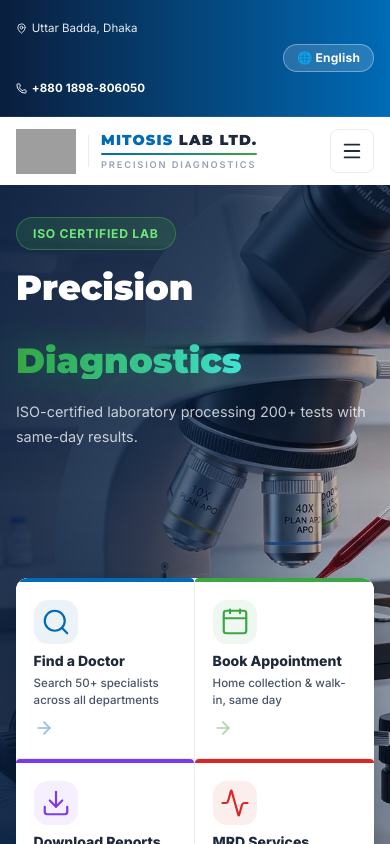
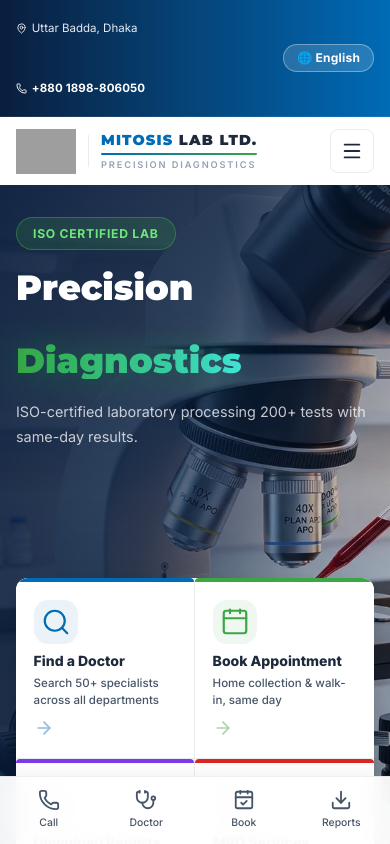
Before and after one commit to jhabir6857-ctrl/Mitosis, a Next.js app: page / in a window 390 px wide. Shown: the top 844 px of the page. Built offline with nearby package versions, Linux system fonts and the light colour scheme; grey boxes are pictures that could not be loaded.

Commit message:
feat: add app-like mobile bottom navigation bar

```diff
--- a/app/globals.css
+++ b/app/globals.css
@@ -920,6 +920,12 @@ button, a, [role="button"] {
   }
 }
 
+@media (max-width: 768px) {
+  body {
+    padding-bottom: 70px; /* Space for MobileBottomNav */
+  }
+}
+
 /* Mobile */
 @media (max-width: 560px) {
   .hero-image-section {
--- a/app/layout.tsx
+++ b/app/layout.tsx
@@ -3,6 +3,7 @@ import "./globals.css";
 import Navigation from "@/components/Navigation";
 import Footer from "@/components/Footer";
 import StickySidebar from "@/components/StickySidebar";
+import MobileBottomNav from "@/components/MobileBottomNav";
 
 export const metadata: Metadata = {
   title: {
@@ -66,6 +67,7 @@ export default function RootLayout({
         <main>{children}</main>
         <Footer />
         <StickySidebar />
+        <MobileBottomNav />
       </body>
     </html>
   );
--- /dev/null
+++ b/components/MobileBottomNav.tsx
@@ -0,0 +1,137 @@
+"use client";
+
+import React, { useEffect, useState, useRef } from "react";
+import Link from "next/link";
+import { usePathname } from "next/navigation";
+import { Phone, Stethoscope, CalendarCheck, Download } from "lucide-react";
+
+export default function MobileBottomNav() {
+  const pathname = usePathname();
+  const [visible, setVisible] = useState(false);
+  const [scrolling, setScrolling] = useState(false);
+  const scrollTimer = useRef<ReturnType<typeof setTimeout> | null>(null);
+
+  // Fade in on load
+  useEffect(() => {
+    const t = setTimeout(() => setVisible(true), 500);
+    return () => clearTimeout(t);
+  }, []);
+
+  // Hide when scrolling
+  useEffect(() => {
+    const handleScroll = () => {
+      setScrolling(true);
+      if (scrollTimer.current) clearTimeout(scrollTimer.current);
+      scrollTimer.current = setTimeout(() => {
+        setScrolling(false);
+      }, 500);
+    };
+    window.addEventListener("scroll", handleScroll, { passive: true });
+    return () => {
+      window.removeEventListener("scroll", handleScroll);
+      if (scrollTimer.current) clearTimeout(scrollTimer.current);
+    };
+  }, []);
+
+  const navItems = [
+    {
+      label: "Call",
+      icon: <Phone size={22} />,
+      href: "tel:+8801898806050",
+      color: "var(--color-primary)",
+      isExternal: true,
+    },
+    {
+      label: "Doctor",
+      icon: <Stethoscope size={22} />,
+      href: "/doctors",
+      color: "#8b5cf6", // Purple
+    },
+    {
+      label: "Book",
+      icon: <CalendarCheck size={22} />,
+      href: "/appointment",
+      color: "#10b981", // Green
+    },
+    {
+      label: "Reports",
+      icon: <Download size={22} />,
+      href: "/portal/login",
+      color: "#0ea5e9", // Light blue
+    },
+  ];
+
+  return (
+    <div
+      className="flex md:hidden"
+      style={{
+        position: "fixed",
+        bottom: 0,
+        left: 0,
+        right: 0,
+        zIndex: 998,
+        background: "rgba(255,255,255,0.95)",
+        backdropFilter: "blur(12px)",
+        WebkitBackdropFilter: "blur(12px)",
+        borderTop: "1px solid rgba(0,0,0,0.06)",
+        boxShadow: "0 -4px 20px rgba(0,0,0,0.05)",
+        paddingBottom: "env(safe-area-inset-bottom, 0px)", // For iOS home bar
+        transform: !visible || scrolling ? "translateY(120%)" : "translateY(0)",
+        transition: scrolling
+          ? "transform 250ms cubic-bezier(0.4, 0, 1, 1)"
+          : "transform 500ms cubic-bezier(0.34, 1.56, 0.64, 1)",
+      }}
+    >
+      <div style={{ display: "flex", width: "100%", justifyContent: "space-around", padding: "0.5rem 0" }}>
+        {navItems.map((item, i) => {
+          const isActive = pathname.startsWith(item.href) && item.href !== "/";
+
+          const content = (
+            <div
+              style={{
+                display: "flex",
+                flexDirection: "column",
+                alignItems: "center",
+                gap: "0.25rem",
+                padding: "0.25rem 0.5rem",
+                color: isActive ? item.color : "var(--color-text-secondary)",
+                transition: "color 200ms ease",
+              }}
+            >
+              <div
+                style={{
+                  color: isActive ? item.color : "inherit",
+                  transform: isActive ? "scale(1.1)" : "scale(1)",
+                  transition: "transform 200ms ease"
+                }}
+              >
+                {item.icon}
+              </div>
+              <span style={{ fontSize: "0.65rem", fontWeight: isActive ? 700 : 500 }}>
+                {item.label}
+              </span>
+            </div>
+          );
+
+          if (item.isExternal) {
+            return (
+              <a
+                key={i}
+                href={item.href}
+                style={{ textDecoration: "none", flex: 1 }}
+              >
+                {content}
+              </a>
+            );
+          }
+
+          return (
+            <Link key={i} href={item.href} style={{ textDecoration: "none", flex: 1 }}>
+              {content}
+            </Link>
+          );
+        })}
+      </div>
+    </div>
+  );
+}
```
